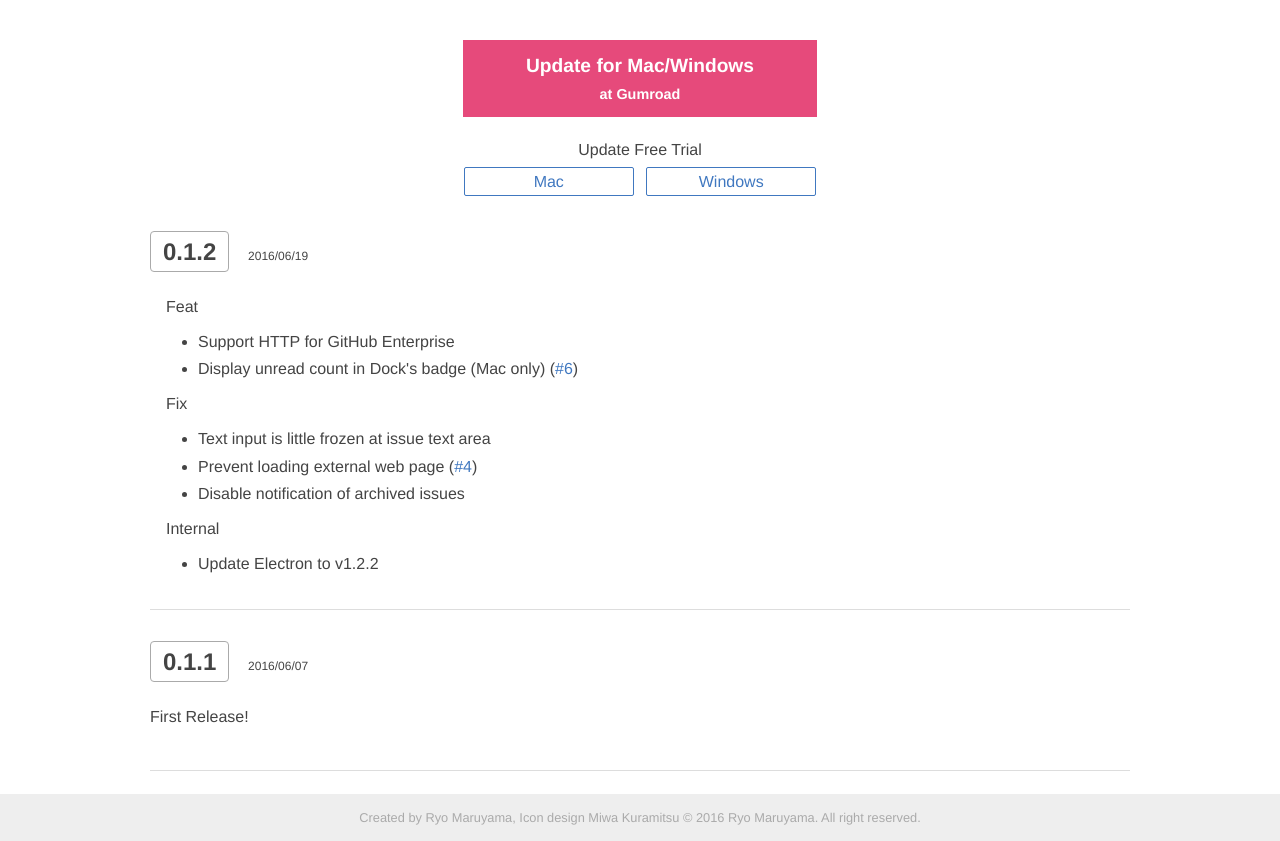
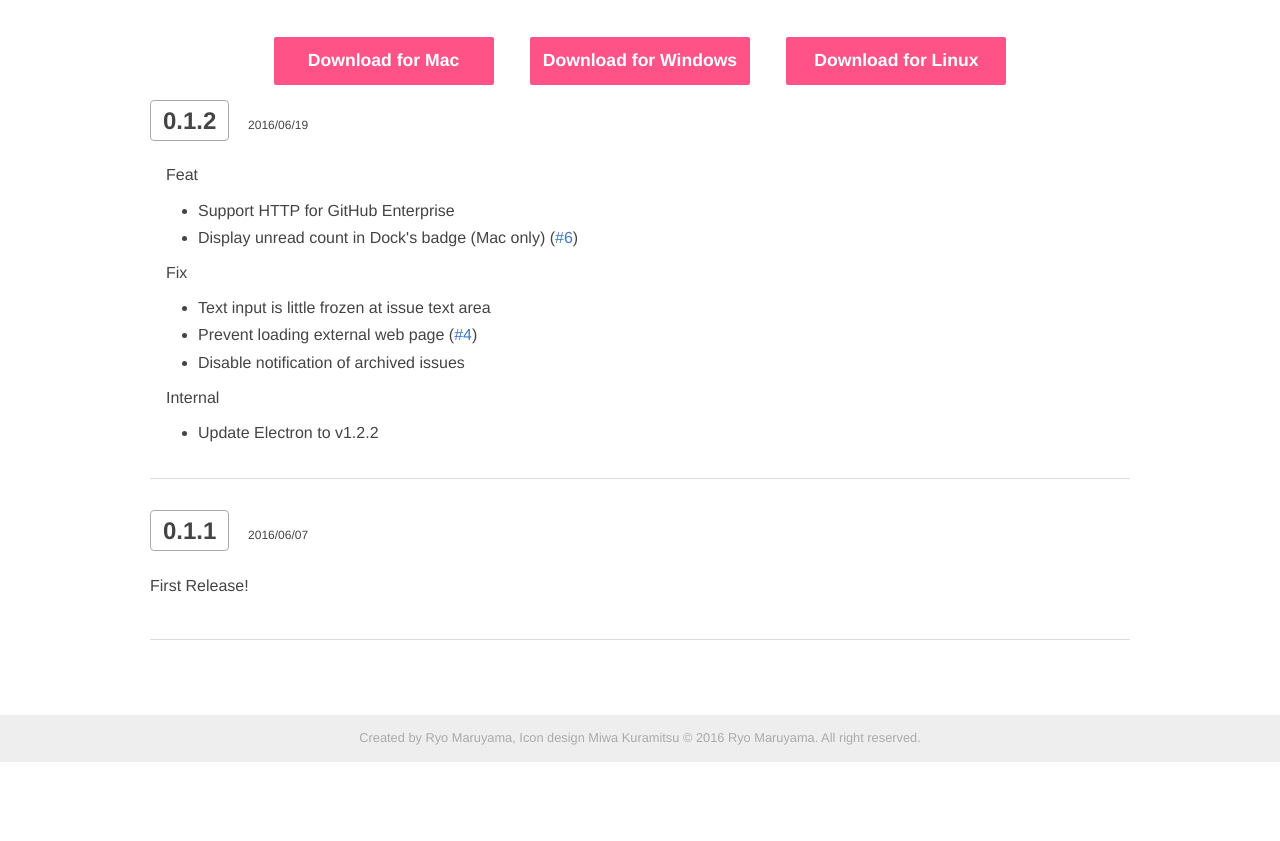
Before and after one commit to jasperapp/jasperapp.github.io, a plain HTML site: page release.html in a window 1280 px wide. Shown: the part 38-879 px from the top of the page. After the commit the page ends 800 px from the top, so only its background shows below. Drawn offline with Linux system fonts and the light colour scheme.

Commit message:
feat(dowload): style download link

```diff
--- a/css/style.css
+++ b/css/style.css
@@ -135,35 +135,55 @@ header {
   text-align: center;
 }
 
-.download {
-  margin: 0 auto 2em auto;
-  text-align: center;
-}
-
-.download > div {
-  margin: auto;
-}
-
-.download a.gumroad {
-  font-size: 1.2em;
+.download a,
+.buy-license a {
+  font-size: 1.1em;
   display: block;
-  padding: 0.5em;
+  padding: 0.5em 0;
   border-radius: 2px;
   font-weight: bold;
   min-width: 220px;
   text-align: center;
   color: #fff;
-  background: #729de2;
-  background: rgba(226, 43, 100, 0.85);
+  background: rgba(255, 53, 116, 0.85);
 }
 
-.download a.trial {
-  display: inline-block;
-  width: 10.5em;
-  border: solid 1px #4078c0;
-  border-radius: 2px;
-  margin: 0.25em;
+.downloads .notice,
+.buy-license .notice {
+  font-size: 0.6em;
+  font-weight: normal;
+  color: #ffdcf2;
 }
+
+/*.download {*/
+  /*margin: 0 auto 2em auto;*/
+  /*text-align: center;*/
+/*}*/
+
+/*.download > div {*/
+  /*margin: auto;*/
+/*}*/
+
+/*.download a.gumroad {*/
+  /*font-size: 1.2em;*/
+  /*display: block;*/
+  /*padding: 0.5em;*/
+  /*border-radius: 2px;*/
+  /*font-weight: bold;*/
+  /*min-width: 220px;*/
+  /*text-align: center;*/
+  /*color: #fff;*/
+  /*background: #729de2;*/
+  /*background: rgba(226, 43, 100, 0.85);*/
+/*}*/
+
+/*.download a.trial {*/
+  /*display: inline-block;*/
+  /*width: 10.5em;*/
+  /*border: solid 1px #4078c0;*/
+  /*border-radius: 2px;*/
+  /*margin: 0.25em;*/
+/*}*/
 
 .content {
   max-width: 980px;
--- a/release.html
+++ b/release.html
@@ -61,17 +61,14 @@
       margin-left: 1em;
     }
 
-    .prod.gumroad {
-      font-size: 0.6em;
-      border: solid;
-      display: block;
-      padding: 0.5em;
-      border-radius: 2px;
-      font-weight: bold;
-      min-width: 220px;
+    .downloads {
       text-align: center;
-      color: #fff;
-      background: rgba(226, 43, 100, 0.85);
+      margin-bottom: 1em;
+    }
+
+    .downloads .download {
+      display: inline-block;
+      margin: 0 1em;
     }
   </style>
 </head>
@@ -91,22 +88,26 @@
 </nav>
 
 <div class="content">
-  <div class="download" id="buy">
-    <div style="width: 360px;">
-      <a href="https://gumroad.com/library" target="_blank" class="js-track prod gumroad">
-        <div>Update for Mac/Windows</div>
-        <div style="font-size: 0.75em;">at Gumroad</div>
+  <div class="downloads">
+    <div class="download">
+      <a href="#mac">
+        <div>Download for Mac</div>
       </a>
     </div>
 
-    <div style="margin-top: 1em;">
-      <span>Update Free Trial</span>
-      <div>
-        <a href="https://github.com/jasperapp/jasper/releases/download/v0.1.2/jasper_v0.1.2_trial_mac.app.zip" class="js-track trial mac">Mac</a>
-        <a href="https://github.com/jasperapp/jasper/releases/download/v0.1.2/jasper_v0.1.2_trial_windows.zip" class="js-track trial windows">Windows</a>
-      </div>
+    <div class="download">
+      <a href="#windows">
+        <div>Download for Windows</div>
+      </a>
+    </div>
+
+    <div class="download">
+      <a href="#linux">
+        <div>Download for Linux</div>
+      </a>
     </div>
   </div>
+
 
   <article id="0-1-2">
     <h1><span>0.1.2</span> <time>2016/06/19</time></h1>
```
Also changed, not shown: index.html (+58 -17 lines).
